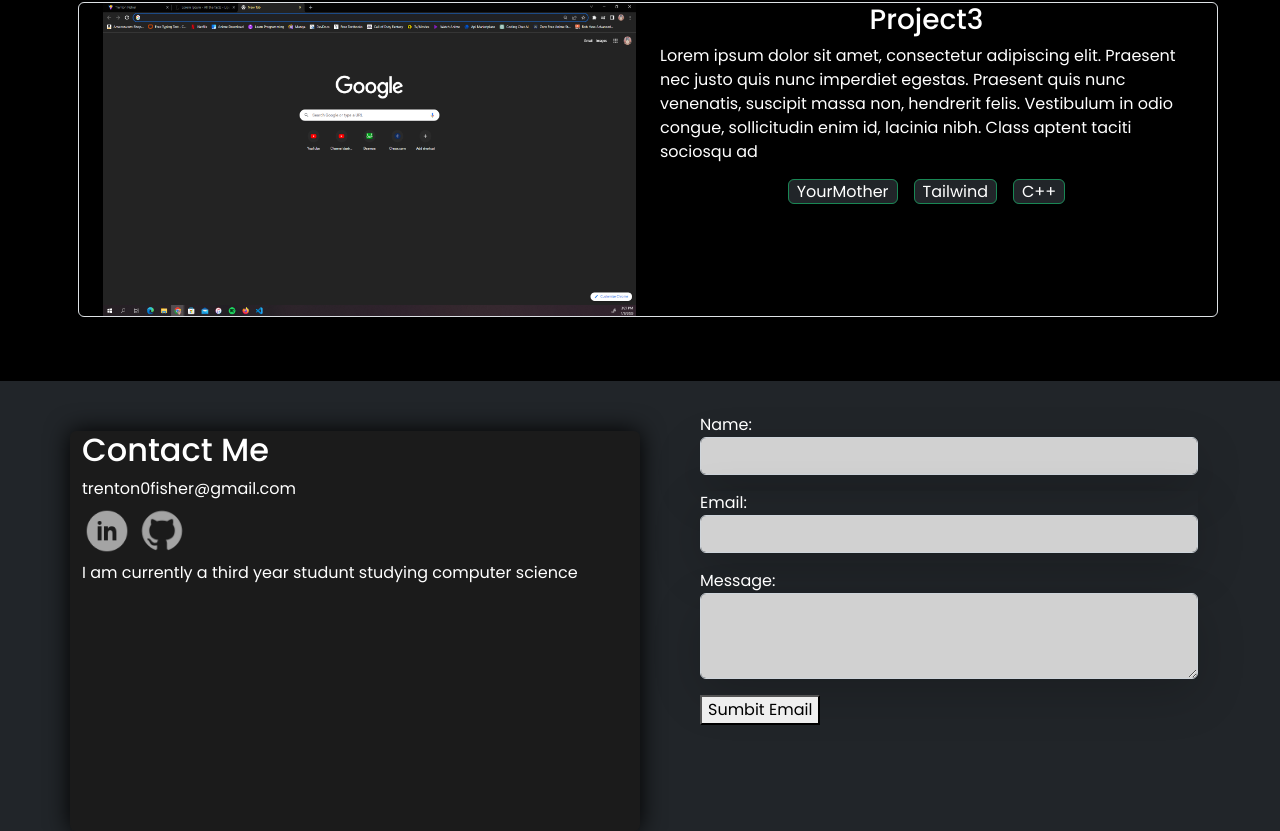
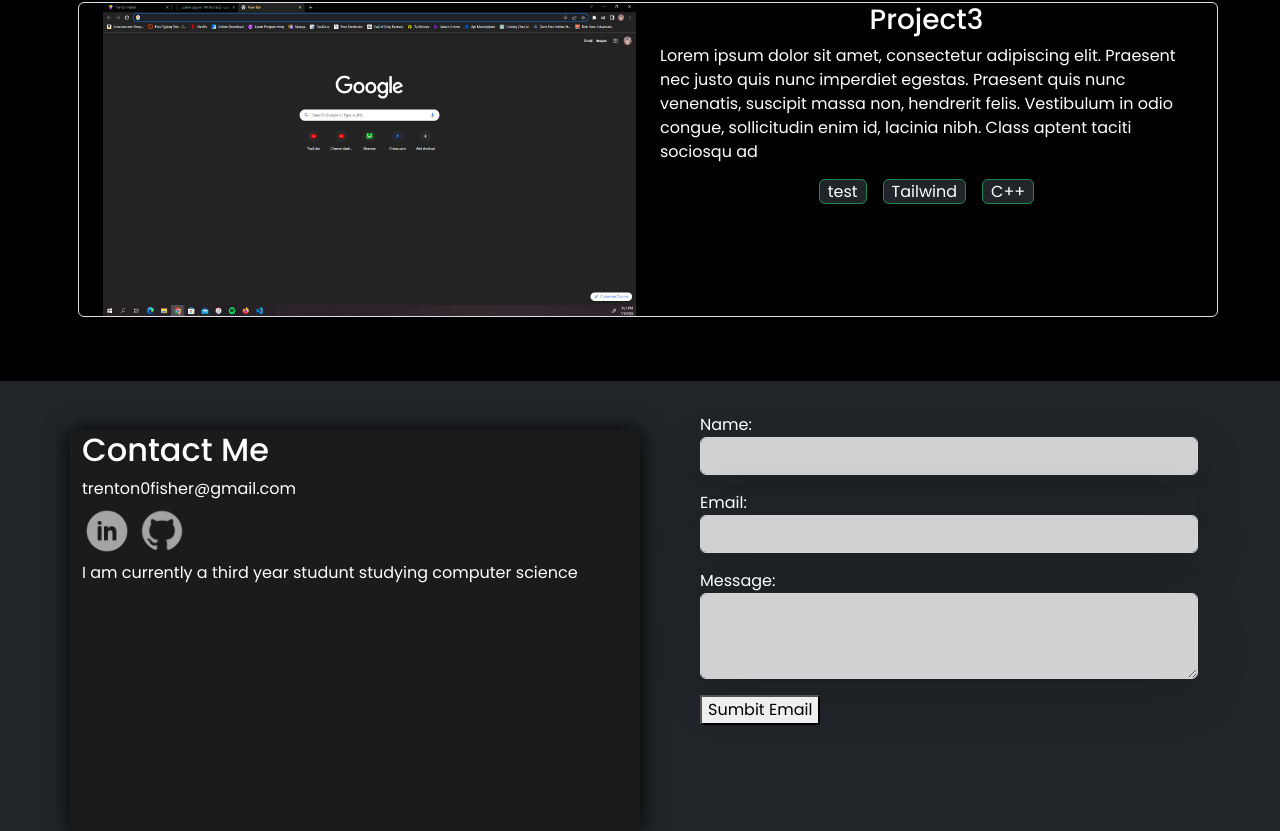
Before and after one commit to Trenton1Fisher/portfolio, a React (Vite) app: page / in a window 1280 px wide. Shown: the part 1565-2396 px from the top of the page. Built offline with nearby package versions, Linux system fonts and the light colour scheme.

Commit message:
Added deploy workflow

```diff
--- a/src/data/projects.js
+++ b/src/data/projects.js
@@ -19,7 +19,7 @@ export default [
     id: 3,
     title: 'Project3',
     imgUrl: '/test.png',
-    stack: ['YourMother', 'Tailwind', 'C++'],
+    stack: ['test', 'Tailwind', 'C++'],
     liveLink: 'live',
     gitLink: 'git',
   },
```
